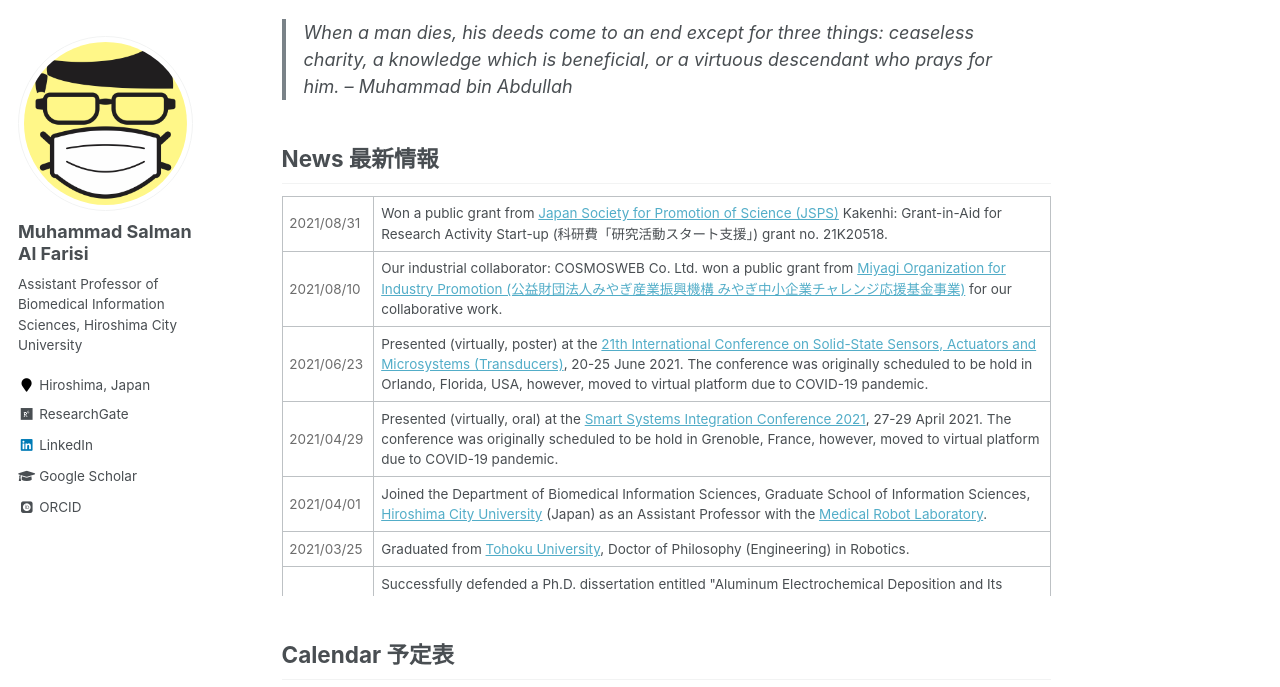
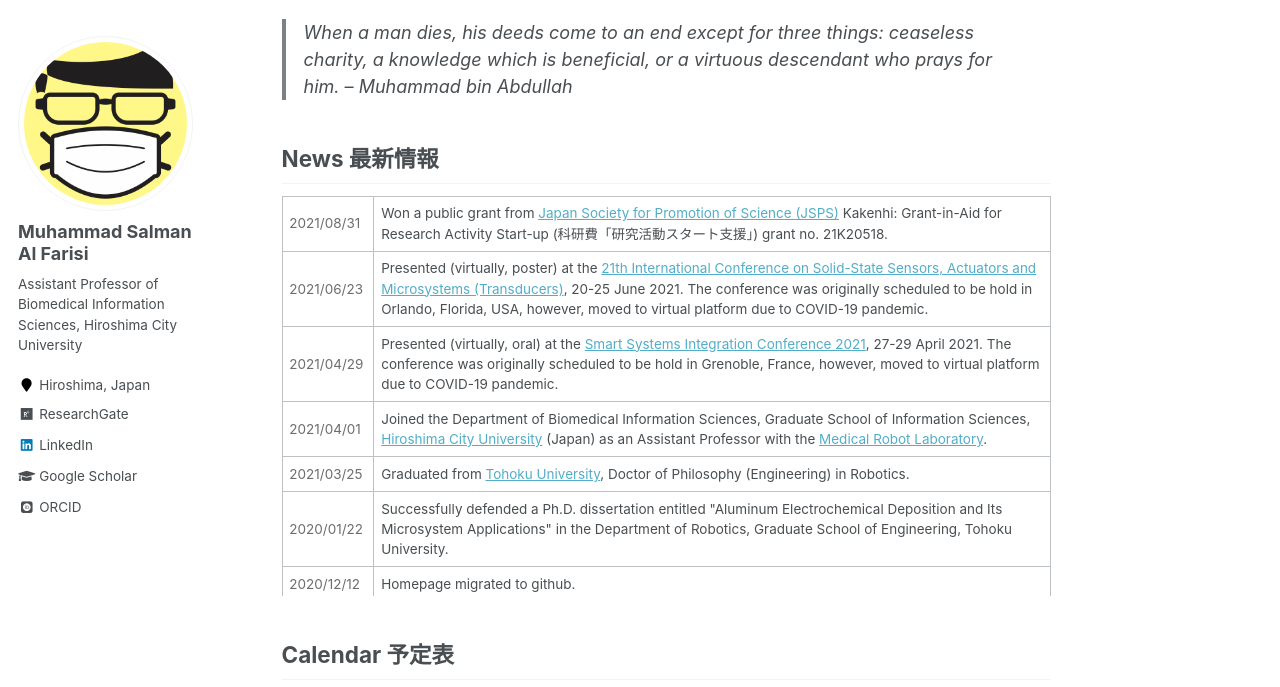
Before and after one commit to msalfarisi/msalfarisi.github.io, a Jekyll site: the page built from _pages/home.md, in a window 1280 px wide and 900 px high, scrolled down 512 px, cut to the strip 0-687 px from the top of the window. Built offline with Jekyll 4.4.1, drawn with Linux system fonts in a browser that asks for light colours; some web fonts are replaced.

Commit message:
Update home.md

```diff
--- a/_pages/home.md
+++ b/_pages/home.md
@@ -25,10 +25,6 @@ Welcome to the homepage of Muhammad Salman Al Farisi, an Assistant Professor at
   <tr>
     <td style="color:#6d6d6d;">2021/08/31</td>
     <td>Won a public grant from <a href="https://www.jsps.go.jp/">Japan Society for Promotion of Science (JSPS)</a> Kakenhi: Grant-in-Aid for Research Activity Start-up (科研費「研究活動スタート支援」) grant no. 21K20518.</td>
-  </tr>
-  <tr>
-    <td style="color:#6d6d6d;">2021/08/10</td>
-    <td>Our industrial collaborator: COSMOSWEB Co. Ltd. won a public grant from <a href="https://www.joho-miyagi.or.jp/">Miyagi Organization for Industry Promotion (公益財団法人みやぎ産業振興機構 みやぎ中小企業チャレンジ応援基金事業)</a> for our collaborative work.</td>
   </tr>
   <tr>
     <td style="color:#6d6d6d;">2021/06/23</td>
```
